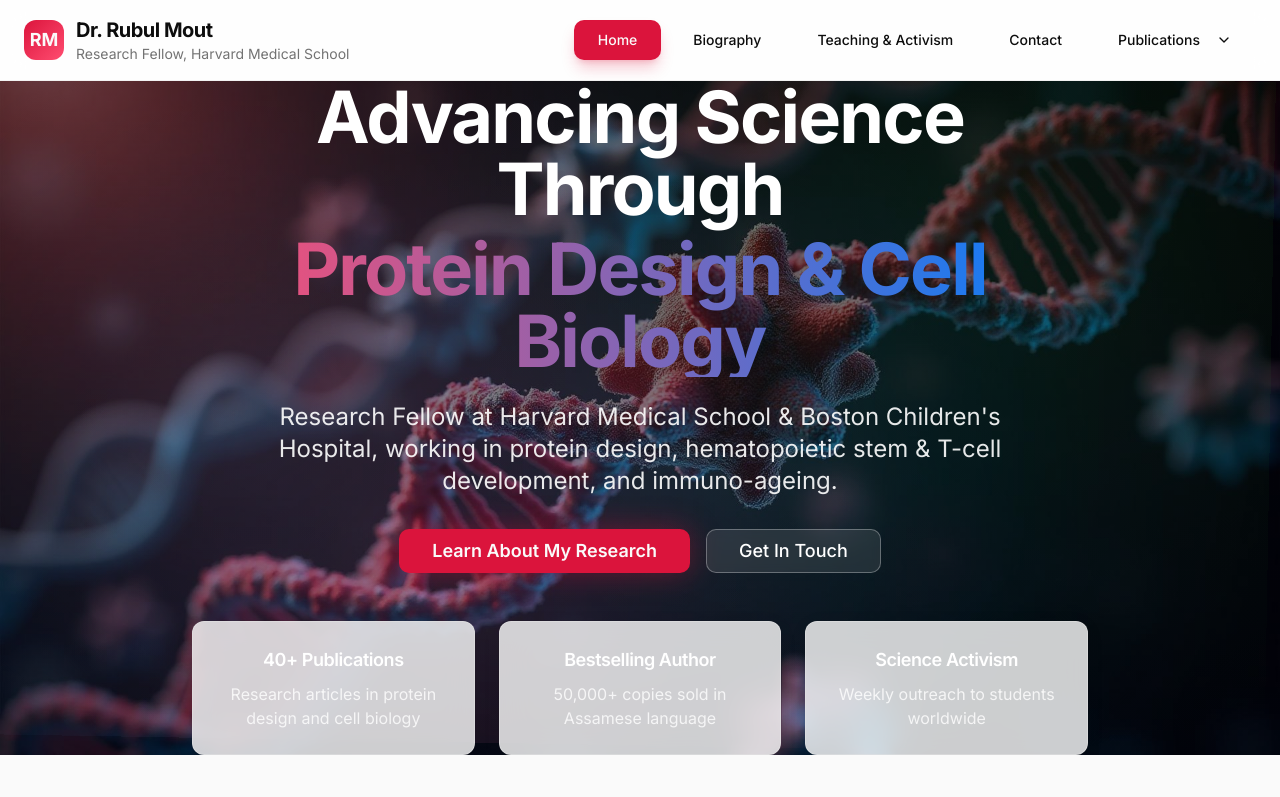
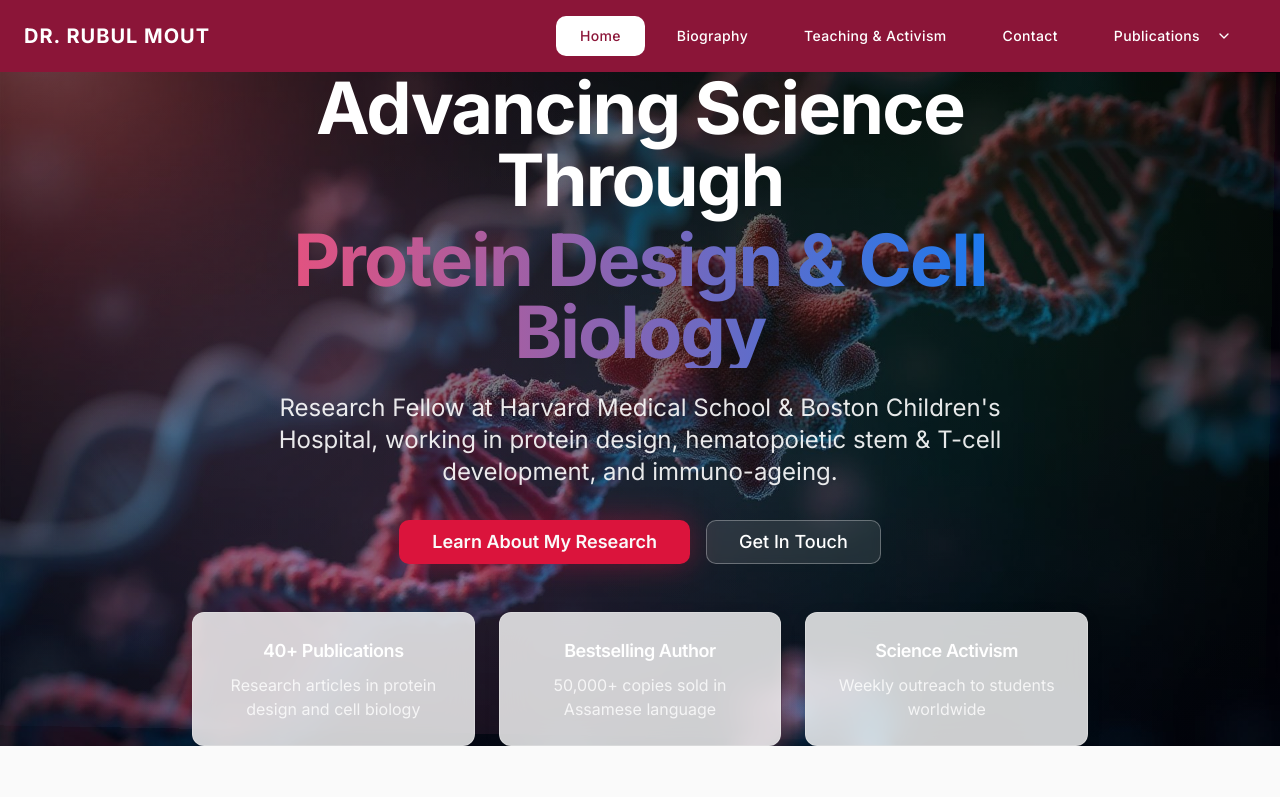
Before and after one commit to kevin13227/kevin-rubul-modern-lab, a React (Vite) app: page / in a window 1280 px wide. Shown: the top 797 px of the page. Built offline with nearby package versions, Linux system fonts and the light colour scheme.

Commit message:
Update navigation layout
Update navigation to match the provided website's color and layout.

```diff
--- a/src/components/Navigation.tsx
+++ b/src/components/Navigation.tsx
@@ -29,16 +29,12 @@ const publicationTabs = [
 
 export const Navigation = ({ activeTab, onTabChange }: NavigationProps) => {
   return (
-    <nav className="bg-card/80 backdrop-blur-md border-b border-border/50 sticky top-0 z-50">
+    <nav className="bg-[#8B1538] sticky top-0 z-50">
       <div className="container mx-auto px-6 py-4">
         <div className="flex items-center justify-between">
           <div className="flex items-center space-x-3">
-            <div className="w-10 h-10 bg-gradient-primary rounded-lg flex items-center justify-center">
-              <span className="text-primary-foreground font-bold text-lg">RM</span>
-            </div>
             <div>
-              <h1 className="text-xl font-bold text-foreground">Dr. Rubul Mout</h1>
-              <p className="text-sm text-muted-foreground">Research Fellow, Harvard Medical School</p>
+              <h1 className="text-xl font-bold text-white tracking-wider">DR. RUBUL MOUT</h1>
             </div>
           </div>
 
@@ -46,13 +42,13 @@ export const Navigation = ({ activeTab, onTabChange }: NavigationProps) => {
             {tabs.map((tab) => (
               <Button
                 key={tab.id}
-                variant={activeTab === tab.id ? "default" : "ghost"}
+                variant="ghost"
                 onClick={() => onTabChange(tab.id)}
                 className={cn(
-                  "px-6 py-2 transition-all duration-300",
+                  "px-6 py-2 transition-all duration-300 font-medium tracking-wide",
                   activeTab === tab.id
-                    ? "bg-primary text-primary-foreground shadow-lg shadow-primary/25"
-                    : "hover:bg-secondary hover:text-secondary-foreground"
+                    ? "bg-white text-[#8B1538] hover:bg-white/90"
+                    : "text-white hover:bg-white/10 hover:text-white"
                 )}
               >
                 {tab.label}
@@ -63,18 +59,18 @@ export const Navigation = ({ activeTab, onTabChange }: NavigationProps) => {
             <DropdownMenu>
               <DropdownMenuTrigger asChild>
                 <Button
-                  variant={['publications', 'patents', 'books'].includes(activeTab) ? "default" : "ghost"}
+                  variant="ghost"
                   className={cn(
-                    "px-6 py-2 transition-all duration-300",
+                    "px-6 py-2 transition-all duration-300 font-medium tracking-wide",
                     ['publications', 'patents', 'books'].includes(activeTab)
-                      ? "bg-primary text-primary-foreground shadow-lg shadow-primary/25"
-                      : "hover:bg-secondary hover:text-secondary-foreground"
+                      ? "bg-white text-[#8B1538] hover:bg-white/90"
+                      : "text-white hover:bg-white/10 hover:text-white"
                   )}
                 >
                   Publications <ChevronDown className="ml-2 h-4 w-4" />
                 </Button>
               </DropdownMenuTrigger>
-              <DropdownMenuContent className="bg-card border-border/50 backdrop-blur-md">
+              <DropdownMenuContent className="bg-white border border-gray-200">
                 {publicationTabs.map((tab) => (
                   <DropdownMenuItem
                     key={tab.id}
@@ -82,8 +78,8 @@ export const Navigation = ({ activeTab, onTabChange }: NavigationProps) => {
                     className={cn(
                       "cursor-pointer transition-colors",
                       activeTab === tab.id
-                        ? "bg-primary/10 text-primary font-medium"
-                        : "hover:bg-secondary/50"
+                        ? "bg-[#8B1538]/10 text-[#8B1538] font-medium"
+                        : "hover:bg-gray-50 text-gray-700"
                     )}
                   >
                     {tab.label}
@@ -98,7 +94,7 @@ export const Navigation = ({ activeTab, onTabChange }: NavigationProps) => {
             <select
               value={activeTab}
               onChange={(e) => onTabChange(e.target.value)}
-              className="bg-secondary text-secondary-foreground border border-border rounded-lg px-3 py-2"
+              className="bg-white text-[#8B1538] border border-gray-300 rounded-lg px-3 py-2"
             >
               {tabs.map((tab) => (
                 <option key={tab.id} value={tab.id}>{tab.label}</option>
```
